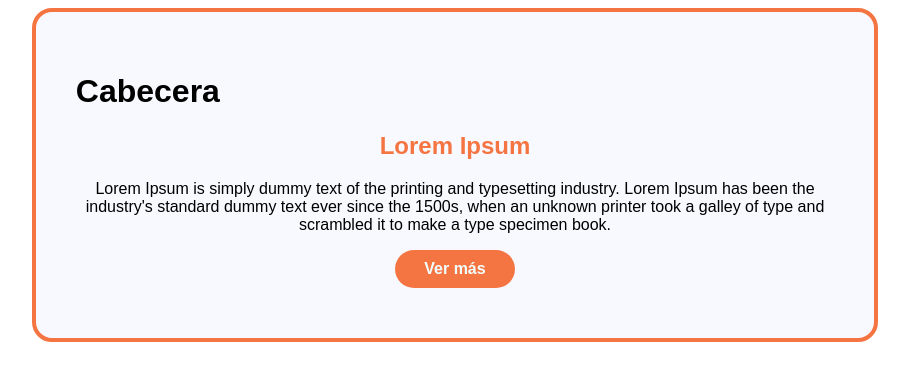
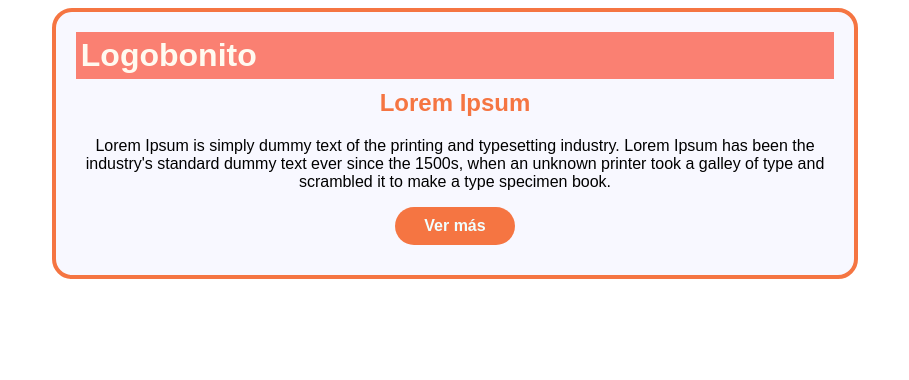
Before and after one commit to JoseWaldo/blogsito2, a plain HTML site: page index.html in a window 1280 px wide. Shown: the whole page, without its empty margins (185-1094 px from the left). Drawn offline with Linux system fonts and the light colour scheme.

Commit message:
edit a la cabecera

```diff
--- a/css/estilos.css
+++ b/css/estilos.css
@@ -7,9 +7,16 @@ body{
     width: 60%;
     border: 4px solid #F57542;
     border-radius: 20px;
-    padding: 40px;
+    padding: 20px;
     margin: 0 auto;
     background-color: ghostwhite;
+}
+
+.cabecera h1{
+    margin: 0;
+    padding: 5px;
+    background-color: salmon;
+    color: floralwhite;
 }
 
 .contenedor h2 {
--- a/index.html
+++ b/index.html
@@ -9,7 +9,7 @@
 <body>
     <div class="contenedor">
         <div class="cabecera">
-            <h1>Cabecera</h1>
+            <h1>Logobonito</h1>
         </div>
         <div class="post">
             <h2>Lorem Ipsum</h2>
```
